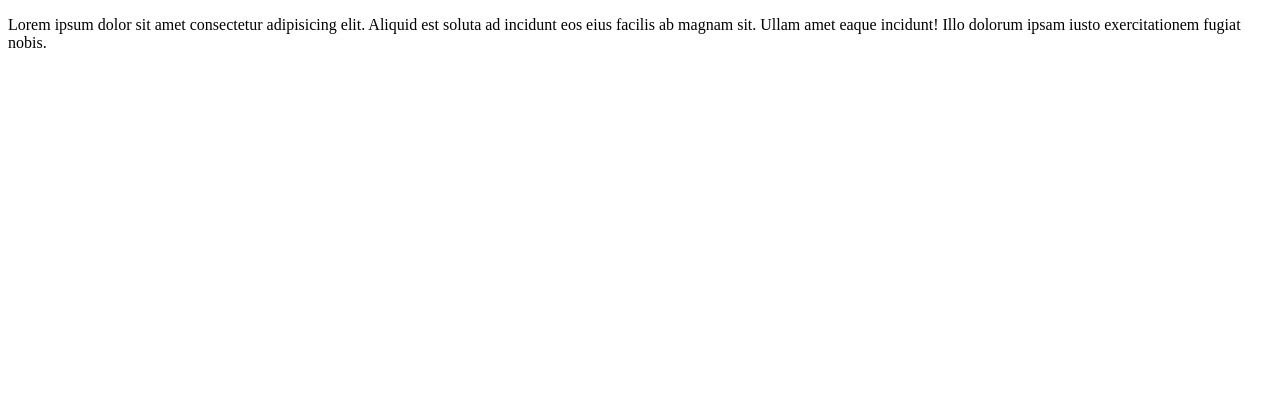
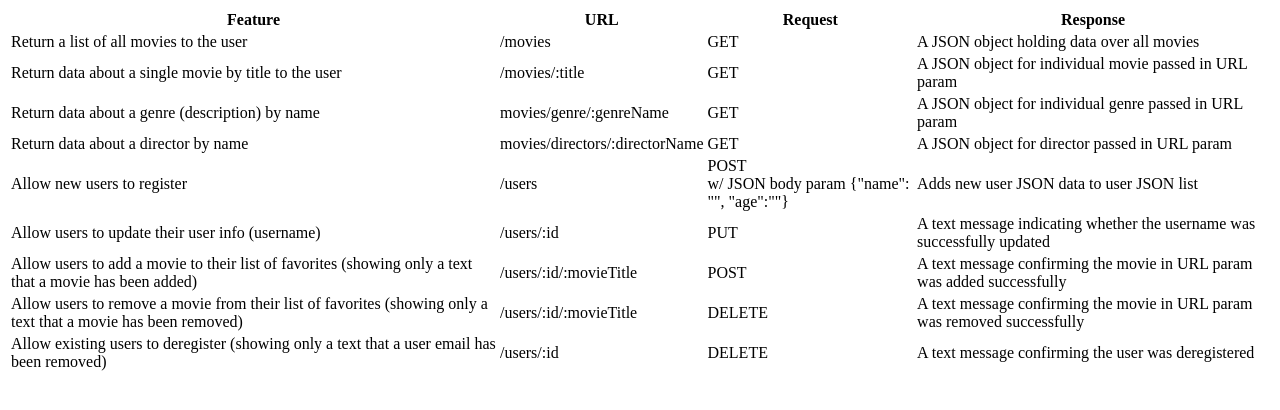
Before and after one commit to alexapenzes/movie_api, a website: page public/documentation.html in a window 1280 px wide. Drawn offline with Linux system fonts and the light colour scheme.

Commit message:
Update documentation.html

```diff
--- a/public/documentation.html
+++ b/public/documentation.html
@@ -7,6 +7,69 @@
     <title>DOCUMENTATION</title>
 </head>
 <body>
-    <p>Lorem ipsum dolor sit amet consectetur adipisicing elit. Aliquid est soluta ad incidunt eos eius facilis ab magnam sit. Ullam amet eaque incidunt! Illo dolorum ipsam iusto exercitationem fugiat nobis.</p>
+    <table>
+        <thead>
+          <tr>
+            <th>Feature</th>
+            <th>URL</th>
+            <th>Request</th>
+            <th>Response</th>
+          </tr>
+          <tr>
+            <td>Return a list of all movies to the user</td>
+            <td>/movies</td>
+            <td>GET</td>
+            <td>A JSON object holding data over all movies</td>
+          </tr>
+          <tr>
+            <td>Return data about a single movie by title to the user</td>
+            <td>/movies/:title</td>
+            <td>GET</td>
+            <td>A JSON object for individual movie passed in URL param</td>
+          </tr>
+          <tr>
+            <td>Return data about a genre (description) by name</td>
+            <td>movies/genre/:genreName</td>
+            <td>GET</td>
+            <td>A JSON object for individual genre passed in URL param</td>
+          </tr>
+          <tr>
+            <td>Return data about a director by name</td>
+            <td>movies/directors/:directorName</td>
+            <td>GET</td>
+            <td>A JSON object for director passed in URL param</td>
+          </tr>
+          <tr>
+            <td>Allow new users to register</td>
+            <td>/users</td>
+            <td>POST <br>w/ JSON body param {"name": "", "age":""}</td>
+            <td>Adds new user JSON data to user JSON list</td>
+          </tr>
+          <tr>
+            <td>Allow users to update their user info (username)</td>
+            <td>/users/:id</td>
+            <td>PUT</td>
+            <td>A text message indicating whether the username was successfully updated</td>
+          </tr>
+          <tr>
+            <td>Allow users to add a movie to their list of favorites (showing only a text that a movie has been added)</td>
+            <td>/users/:id/:movieTitle</td>
+            <td>POST</td>
+            <td>A text message confirming the movie in URL param was added successfully</td>
+          </tr>
+          <tr>
+            <td>Allow users to remove a movie from their list of favorites (showing only a text that a movie has been removed)</td>
+            <td>/users/:id/:movieTitle</td>
+            <td>DELETE</td>
+            <td>A text message confirming the movie in URL param was removed successfully</td>
+          </tr>
+          <tr>
+            <td>Allow existing users to deregister (showing only a text that a user email has been removed)</td>
+            <td>/users/:id</td>
+            <td>DELETE</td>
+            <td>A text message confirming the user was deregistered</td>
+          </tr>
+        </thead>
+    </table>
 </body>
 </html>
```
